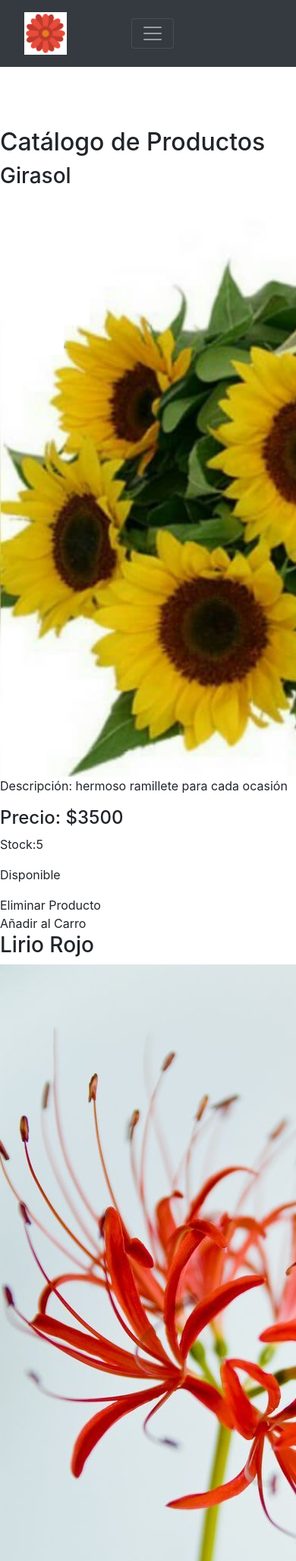
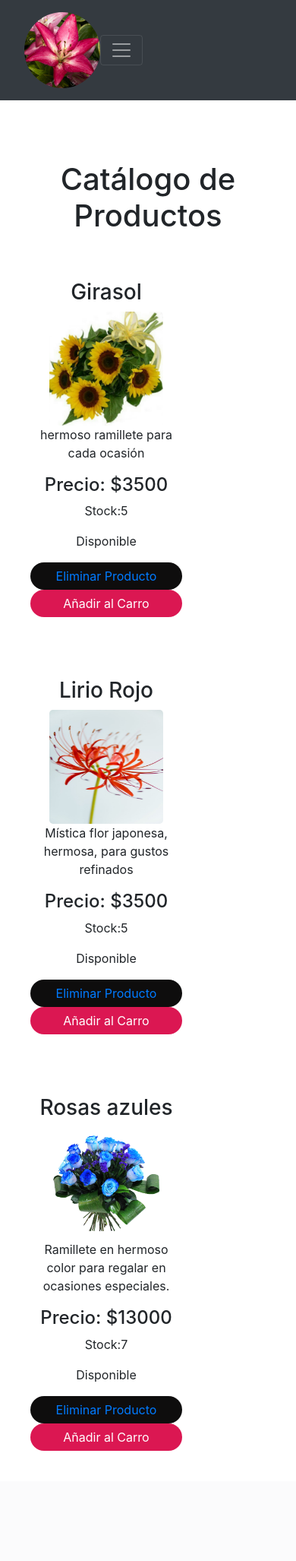
Before and after one commit to EliseBarbara/PETALOS_repositorio, a Django app: page /galeria/ in a window 390 px wide; the page is wider, and only the part inside the window is pictured. Shown: the top 2054 px of that part at 76% size. After the commit the page ends 1909 px from the top of that part, so only its background shows below. Run offline with Django 3.2, Linux system fonts and the light colour scheme; a user stored in the database is signed in; data comes from the database, SQL or seed files in the repository; both versions use the stored data as it was after the commit; some libraries are stand-ins or nearby versions.

Commit message:
Formulario, Navbar, Galería
-Formulario: Se da formato con boostrap a formulario de ingreso de productos.
-Navbar: Se cambio logo.
-Galería: Se da formato web no responsivo, se añade función eliminar producto.

```diff
--- a/myProyecto/floreria/static/core/css/estilos_floreria.css
+++ b/myProyecto/floreria/static/core/css/estilos_floreria.css
@@ -1,13 +1,50 @@
-*{
+    * {
         margin: 0;
         padding: 0;
     }
-section{
+
+    section {
         padding-top: 80px;
+    }
 
-
-}
-section h1{
+    section h1 {
         text-align: center;
         margin-bottom: 20px;
     }
+
+    section h2 {
+        padding-left: 15px;
+    }
+
+    .producto {
+        width: 250px;
+        float: left;
+        border-radius: 2em;
+        padding: 25px;
+        text-align: center;
+        margin: 15px;
+    }
+
+    .producto img {
+        width: 150px;
+        height: 150px;
+    }
+
+    .producto img:hover {
+        filter: brightness(0.9);
+    }
+
+    .producto2 {
+        background-color: rgb(14, 13, 13);
+        padding: 6px;
+        border-radius: 2em;
+        color: white;
+    }
+
+    .producto3 {
+        background-color: rgb(219, 23, 82);
+        padding: 6px;
+        border-radius: 2em;
+        color: white;
+    }
+    /*añadir tamaño responsivo a galería, se sugiere modificar section*/
--- a/myProyecto/floreria/templates/core/base.html
+++ b/myProyecto/floreria/templates/core/base.html
@@ -26,7 +26,7 @@
     <header>
         <nav class="navbar navbar-dark bg-dark">
             <nav class="navbar navbar-expand-lg navbar-dark bg-dark">
-                <img src="{% static 'core/img/flor_icono.png' %}" width="20%">
+                <img src="{% static 'core/img/lirio_flor.jpg' %}" width="100px" heigth="120px" class="rounded-pill">
                 <button class="navbar-toggler" type="button" data-toggle="collapse" data-target="#navbarTogglerDemo01" aria-controls="navbarTogglerDemo01"
                     aria-expanded="false" aria-label="Toggle navigation">
                     <span class="navbar-toggler-icon"></span>
--- a/myProyecto/floreria/templates/core/galeria.html
+++ b/myProyecto/floreria/templates/core/galeria.html
@@ -6,21 +6,22 @@
 {% block contenido %}
 
 <!-- sector del menu -->
-    <h2>Catálogo de Productos</h2>
+    <h1>Catálogo de Productos</h1>
 
     {% for f in listaflores %}
-    <div>
+    <div class="producto">
         <h3>{{f.name}}</h3>
-        <img src="{{ f.foto.url }}">
-        <p>Descripción: {{f.descripcion}}</p>
+        <img src="{{ f.foto.url }}" class="rounded-lg">
+        <p>{{f.descripcion}}</p>
         <b><h4>Precio: ${{f.valor}}</h3></b>
         <p>Stock:{{f.stock}}</p>
         <p>{{f.estado}}</p>
-        <div>Eliminar Producto</div>
-        <div>Añadir al Carro</div>
-
-
+        <div class="producto2">
+            <a href="{% url 'ELIMINAR' f.name %}">Eliminar Producto</a>
+        </div>
+        <div  class="producto3">Añadir al Carro</div>
     </div>
     {% endfor %}
-    <h1>{{msg}}</h1>
+
+    <h2>{{msg}}</h2>
 {% endblock contenido %}
--- a/myProyecto/floreria/urls.py
+++ b/myProyecto/floreria/urls.py
@@ -10,4 +10,5 @@ urlpatterns = [
     path('cerrar_sesion/',cerrar_sesion,name='CERRAR_SESION'),
     path('formulario/',formulario,name='FORMU'),
     path('galeria/',galeria,name='GALE'),
+    path('eliminar_producto/<id>/',eliminar_producto,name='ELIMINAR'),
 ]
--- a/myProyecto/floreria/views.py
+++ b/myProyecto/floreria/views.py
@@ -52,12 +52,25 @@ def formulario(request):
             foto=imagen
         )
         producto.save() #graba el objeto en la BD
-        return render(request,'core/formulario.html',{'lista':esta,'msg':'grabo','sw':True})
+        return render(request,'core/formulario.html',{'lista':esta,'msg':'Producto agregado a Galería','sw':True})
     return render(request,'core/formulario.html',{'lista':esta})#pasan los datos a la web
 
-#Método para mostrar la galería...PENDIENTE!!-->
-
+#Método para mostrar la galería
 @login_required(login_url='/login/')
 def galeria(request):
     flores=Producto.objects.all()# select * from producto
     return render(request, 'core/galeria.html',{'listaflores':flores})
+
+#Método para eliminar un producto desde la galería
+@login_required(login_url='/login/')
+def eliminar_producto(request,id):
+    mensaje=''
+    producto=Producto.objects.get(name=id)
+    try:
+        producto.delete()
+        mensaje='El producto fue eliminado'
+    except:
+        mensaje='No se pudo eliminar el producto'
+
+    flores=Producto.objects.all()
+    return render(request,'core/galeria.html',{'listaflores':flores,'msg':mensaje})
```
Also changed, not shown: myProyecto/floreria/templates/core/formulario.html (+22 -23 lines), myProyecto/db.sqlite3, myProyecto/floreria/static/core/img/flor_icono.png (deleted), myProyecto/floreria/static/core/img/lirio_flor.jpg (added), myProyecto/media/flores/flor_icono2.jpg (renamed from myProyecto/floreria/static/core/img/flor_icono2.jpg), myProyecto/media/flores/flor_icono2_EdWRT4Q.jpg (added), myProyecto/media/flores/flor_inicio.jpg (added), myProyecto/media/flores/flor_sol_EShIOWH.PNG (added), myProyecto/media/flores/flor_sol_KSQDPR2.PNG (added), myProyecto/media/flores/lirio_rojo.jpg (added), myProyecto/media/flores/rosas_azules2.png (added). Lines whose indentation alone changed are shown as unchanged.
